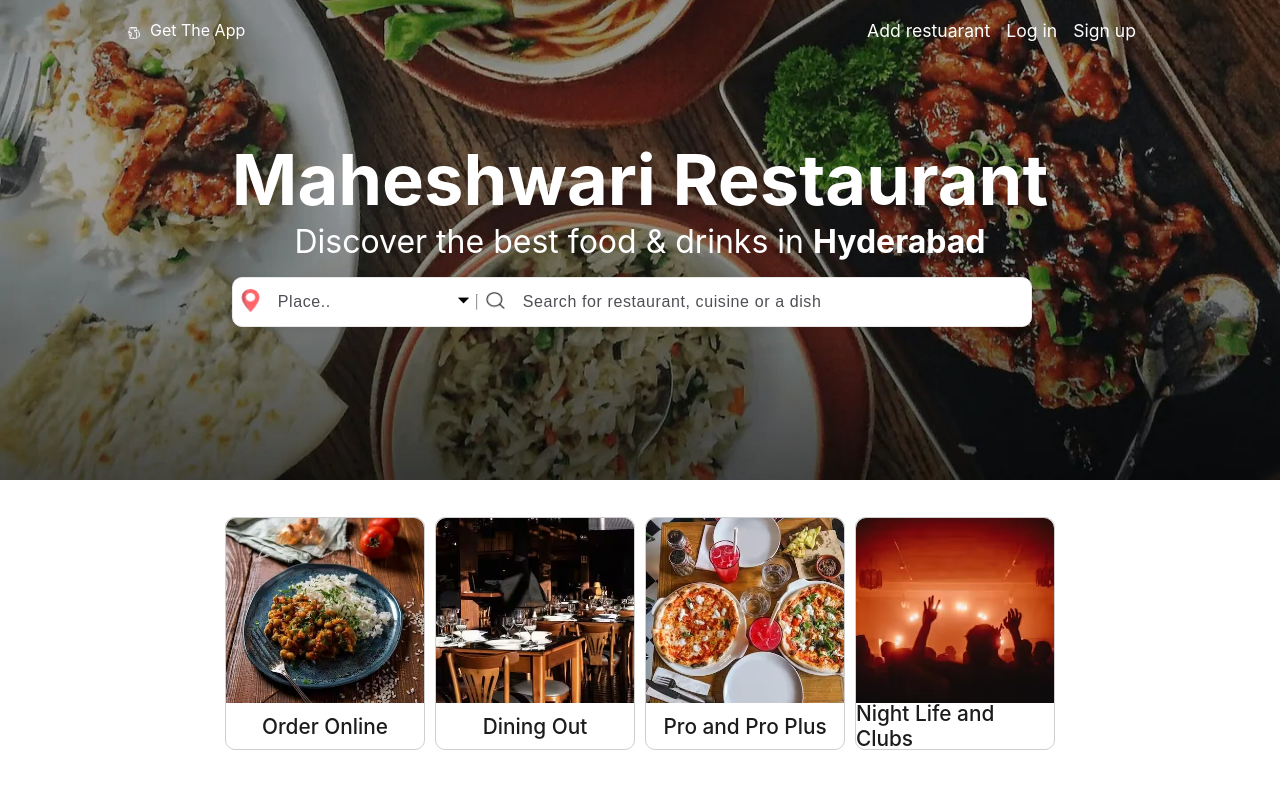
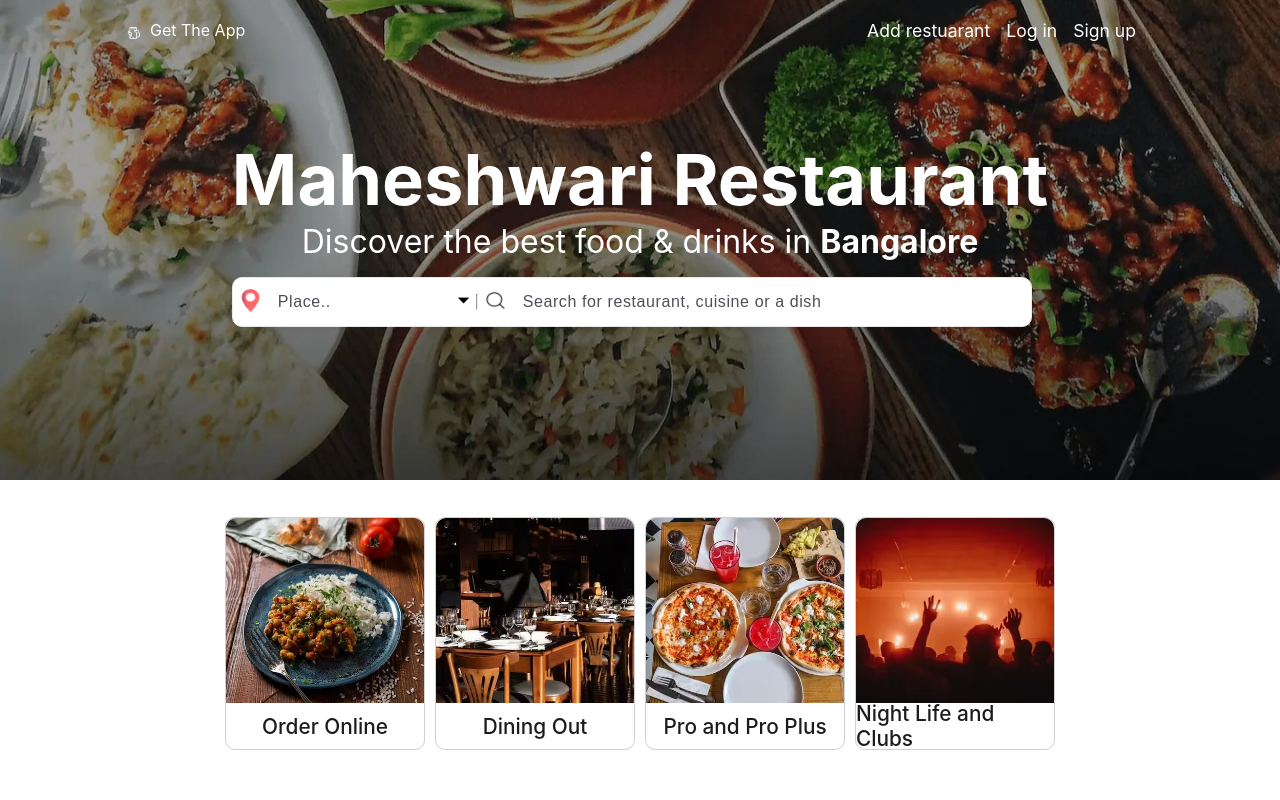
Before and after one commit to Visal20497/MYFoodChian_Project_OnReactjs, a React (Vite) app: page / in a window 1280 px wide. Shown: the top 800 px of the page. Built offline with nearby package versions, Linux system fonts and the light colour scheme.

Commit message:
Update HomePageBanner.jsx

```diff
--- a/src/components/HomeComponents/HomePageBanner/HomePageBanner.jsx
+++ b/src/components/HomeComponents/HomePageBanner/HomePageBanner.jsx
@@ -17,7 +17,7 @@ let HomePageBanner = () => {
             <img src={banner} alt="banner" className={css.bannerImg} />
             <div className={css.bannerTxt}>
                 <div className={css.title}>Maheshwari Restaurant</div>
-                <div className={css.tag}>Discover the best food & drinks in <span className={css.bld}>Hyderabad</span></div>
+                <div className={css.tag}>Discover the best food & drinks in <span className={css.bld}>Bangalore</span></div>
                 <div className={css.searchbar}>
                     <SearchBar />
                 </div>
```
